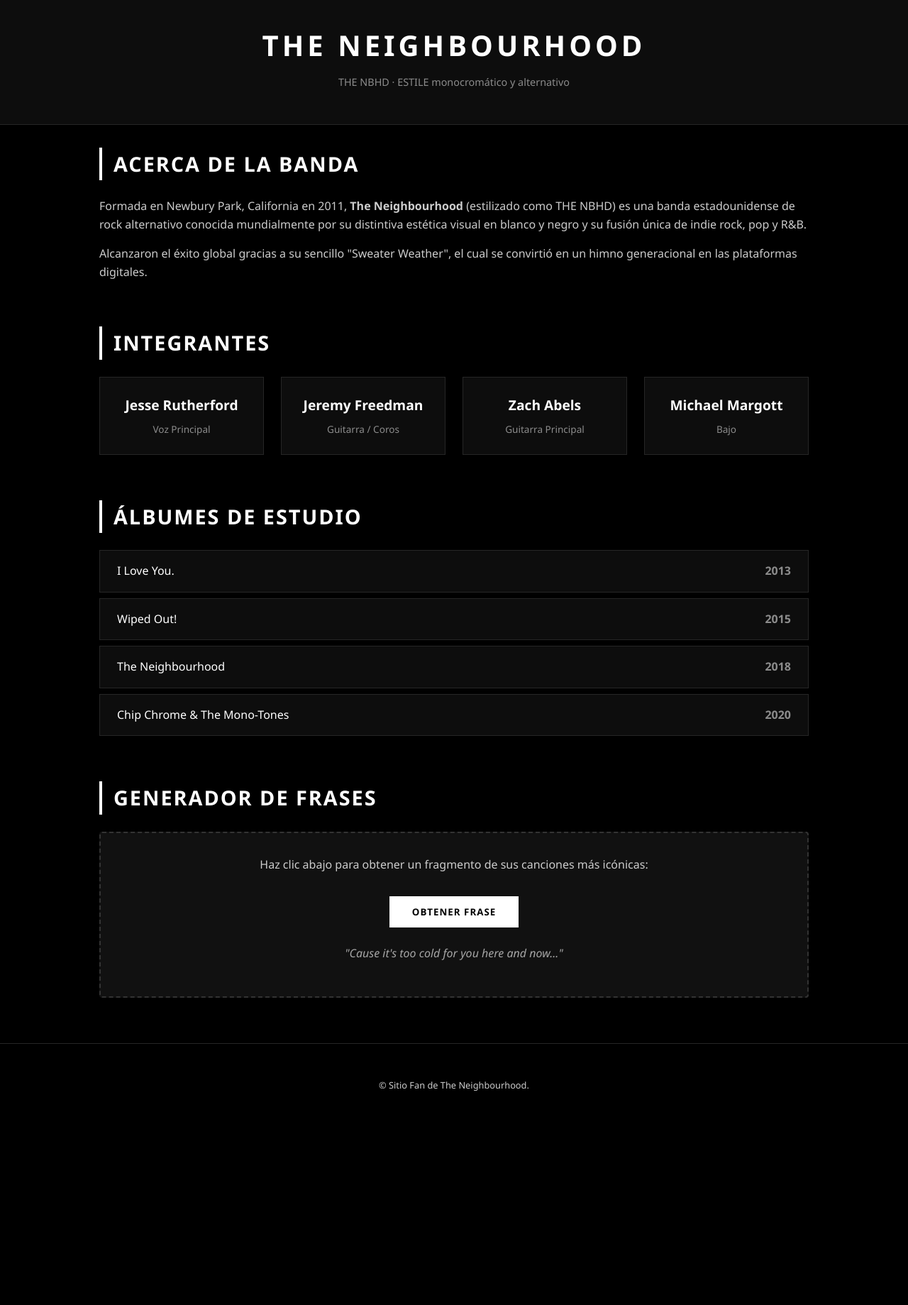
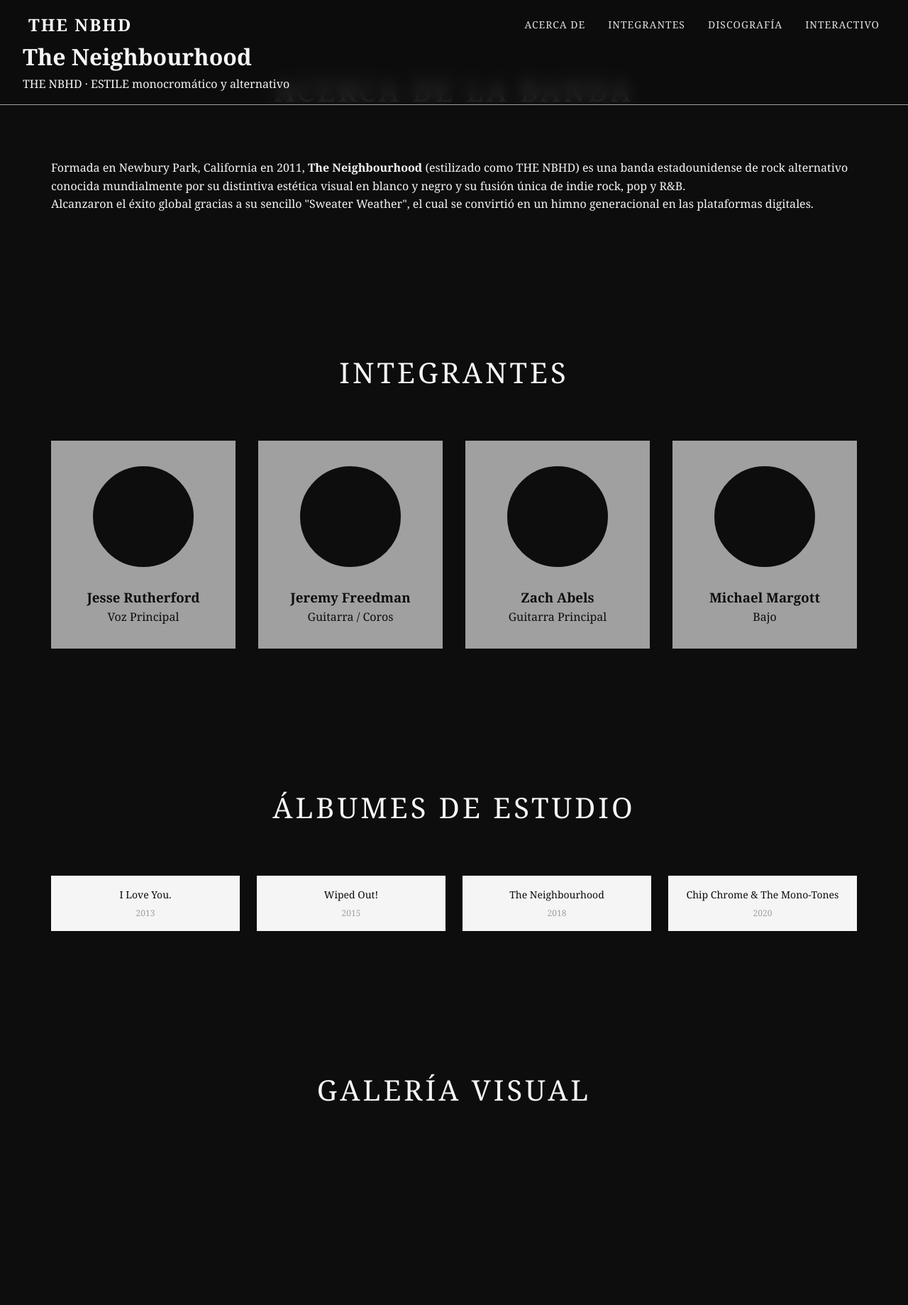
Before and after one commit to AlexLifoncio/THE-NEIGHBOURHOOD-WEB-, a plain HTML site: page index.html in a window 1280 px wide. Shown: the top 1839 px of the page at 71% size. Before the commit the page ends 1604 px from the top, so only its background shows below. Drawn offline with Linux system fonts and the light colour scheme.

Commit message:
Refactor website structure and styles; add interactive lyric generator

```diff
--- a/index.html
+++ b/index.html
@@ -3,172 +3,20 @@
 <head>
     <meta charset="UTF-8">
     <meta name="viewport" content="width=device-width, initial-scale=1.0">
-    <title>The Neighbourhood | Estética B&N</title>
-    <style>
-        /* Estilos globales basados en la estética monocromática de la banda */
-        * {
-            margin: 0;
-            padding: 0;
-            box-box-sizing: border-box;
-            font-family: 'Segoe UI', Tahoma, Geneva, Verdana, sans-serif;
-        }
-
-        body {
-            background-color: #000000;
-            color: #ffffff;
-            line-height: 1.6;
-        }
-
-        header {
-            background-color: #0d0d0d;
-            border-bottom: 1px solid #262626;
-            padding: 2rem;
-            text-align: center;
-            position: sticky;
-            top: 0;
-            z-index: 100;
-        }
-
-        header h1 {
-            font-size: 2.5rem;
-            letter-spacing: 5px;
-            text-transform: uppercase;
-            font-weight: 900;
-        }
-
-        header p {
-            color: #8c8c8c;
-            font-size: 0.9rem;
-            margin-top: 0.5rem;
-        }
-
-        .container {
-            max-width: 1000px;
-            margin: 2rem auto;
-            padding: 0 1.5rem;
-        }
-
-        section {
-            margin-bottom: 4rem;
-        }
-
-        h2 {
-            font-size: 1.8rem;
-            text-transform: uppercase;
-            letter-spacing: 2px;
-            border-left: 4px solid #ffffff;
-            padding-left: 1rem;
-            margin-bottom: 1.5rem;
-        }
-
-        p {
-            color: #cccccc;
-            margin-bottom: 1rem;
-        }
-
-        /* Grid de Integrantes */
-        .grid-members {
-            display: grid;
-            grid-template-columns: repeat(auto-fit, minmax(200px, 1fr));
-            gap: 1.5rem;
-            margin-top: 1.5rem;
-        }
-
-        .member-card {
-            background-color: #0d0d0d;
-            border: 1px solid #262626;
-            padding: 1.5rem;
-            text-align: center;
-            transition: transform 0.3s, background-color 0.3s;
-        }
-
-        .member-card:hover {
-            transform: translateY(-5px);
-            background-color: #1a1a1a;
-            border-color: #ffffff;
-        }
-
-        .member-card h3 {
-            font-size: 1.2rem;
-            margin-bottom: 0.5rem;
-        }
-
-        .member-card p {
-            font-size: 0.85rem;
-            color: #8c8c8c;
-            margin-bottom: 0;
-        }
-
-        /* Lista de Álbumes */
-        .discography {
-            list-style: none;
-        }
-
-        .album-item {
-            display: flex;
-            justify-content: space-between;
-            align-items: center;
-            background-color: #0d0d0d;
-            padding: 1rem 1.5rem;
-            margin-bottom: 0.5rem;
-            border: 1px solid #262626;
-        }
-
-        .album-item:hover {
-            border-color: #595959;
-        }
-
-        .album-year {
-            color: #8c8c8c;
-            font-weight: bold;
-        }
-
-        /* Sección de interacción */
-        .interactive-box {
-            background-color: #111111;
-            border: 2px dashed #333333;
-            padding: 2rem;
-            text-align: center;
-            border-radius: 4px;
-        }
-
-        .btn-action {
-            background-color: #ffffff;
-            color: #000000;
-            border: none;
-            padding: 0.8rem 2rem;
-            font-weight: bold;
-            text-transform: uppercase;
-            letter-spacing: 1px;
-            cursor: pointer;
-            margin-top: 1rem;
-            transition: background-color 0.3s;
-        }
-
-        .btn-action:hover {
-            background-color: #cccccc;
-        }
-
-        #lyric-display {
-            margin-top: 1.5rem;
-            font-style: italic;
-            color: #a6a6a6;
-            min-height: 24px;
-        }
-
-        footer {
-            text-align: center;
-            padding: 3rem;
-            color: #595959;
-            font-size: 0.8rem;
-            border-top: 1px solid #262626;
-            margin-top: 4rem;
-        }
-    </style>
+    <link rel="stylesheet" href="styles.css">
+    <title>The Neighbourhood | Estética Alternativa</title>
 </head>
 <body>
-
     <header>
+        <nav>
+            <div class="logo">THE NBHD</div>
+            <ul class="nav-links">
+                <li><a href="#about">Acerca de</a></li>
+                <li><a href="#members">Integrantes</a></li>
+                <li><a href="#albums">Discografía</a></li>
+                <li><a href="#interactive">Interactivo</a></li>
+            </ul>
+        </nav>
         <h1>The Neighbourhood</h1>
         <p>THE NBHD · ESTILE monocromático y alternativo</p>
     </header>
@@ -176,29 +24,39 @@
     <div class="container">
 
         <!-- Biografía -->
-        <section id="about">
-            <h2>Acerca de la Banda</h2>
+        <section id="about" class="section">
+            <div class="section-header">
+                <h2>Acerca de la Banda</h2>
+                <span class="section-divider"></span>
+            </div>
             <p>Formada en Newbury Park, California en 2011, <strong>The Neighbourhood</strong> (estilizado como THE NBHD) es una banda estadounidense de rock alternativo conocida mundialmente por su distintiva estética visual en blanco y negro y su fusión única de indie rock, pop y R&B.</p>
             <p>Alcanzaron el éxito global gracias a su sencillo "Sweater Weather", el cual se convirtió en un himno generacional en las plataformas digitales.</p>
         </section>
 
         <!-- Integrantes -->
-        <section id="members">
-            <h2>Integrantes</h2>
+        <section id="members" class="section">
+            <div class="section-header">
+                <h2>Integrantes</h2>
+                <span class="section-divider"></span>
+            </div>
             <div class="grid-members">
                 <div class="member-card">
+                    <div class="member-image"></div>
                     <h3>Jesse Rutherford</h3>
                     <p>Voz Principal</p>
                 </div>
                 <div class="member-card">
+                    <div class="member-image"></div>
                     <h3>Jeremy Freedman</h3>
                     <p>Guitarra / Coros</p>
                 </div>
                 <div class="member-card">
+                    <div class="member-image"></div>
                     <h3>Zach Abels</h3>
                     <p>Guitarra Principal</p>
                 </div>
                 <div class="member-card">
+                    <div class="member-image"></div>
                     <h3>Michael Margott</h3>
                     <p>Bajo</p>
                 </div>
@@ -206,8 +64,11 @@
         </section>
 
         <!-- Discografía -->
-        <section id="albums">
-            <h2>Álbumes de Estudio</h2>
+        <section id="albums" class="section">
+            <div class="section-header">
+                <h2>Álbumes de Estudio</h2>
+                <span class="section-divider"></span>
+            </div>
             <ul class="discography">
                 <li class="album-item">
                     <span>I Love You.</span>
@@ -228,9 +89,26 @@
             </ul>
         </section>
 
+        <!-- Galería -->
+        <section id="gallery" class="section">
+            <div class="section-header">
+                <h2>Galería Visual</h2>
+                <span class="section-divider"></span>
+            </div>
+            <div class="gallery-grid">
+                <div class="gallery-item"></div>
+                <div class="gallery-item"></div>
+                <div class="gallery-item"></div>
+                <div class="gallery-item"></div>
+            </div>
+        </section>
+
         <!-- Sección Interactiva con JavaScript -->
-        <section id="interactive">
-            <h2>Generador de Frases</h2>
+        <section id="interactive" class="section">
+            <div class="section-header">
+                <h2>Generador de Frases</h2>
+                <span class="section-divider"></span>
+            </div>
             <div class="interactive-box">
                 <p>Haz clic abajo para obtener un fragmento de sus canciones más icónicas:</p>
                 <button class="btn-action" onclick="generateLyric()">Obtener Frase</button>
@@ -240,25 +118,9 @@
 
     </div>
 
+    <script src="javascript.js"></script>
     <footer>
         <p>&copy; Sitio Fan de The Neighbourhood.</p>
     </footer>
-
-    <script>
-        // Un pequeño script interactivo para cambiar frases de la banda
-        const lyrics = [
-            '"And now let me hold both your hands in the holes of my sweater..." — Sweater Weather',
-            '"I change by the hour, I mcsh with the power..." — Daddy Issues',
-            '"Lost in translation with no explanation..." — Softcore',
-            '"Every day is a dynamic adventure when you\'re living it with you..." — Scary Love',
-            '"I\'m a little bit generic, \'cause I\'m generic for you..." — Reflections'
-        ];
-
-        function generateLyric() {
-            const display = document.getElementById('lyric-display');
-            const randomIndex = Math.floor(Math.random() * lyrics.length);
-            display.innerText = lyrics[randomIndex];
-        }
-    </script>
 </body>
 </html>
--- /dev/null
+++ b/styles.css
@@ -0,0 +1,303 @@
+:root {
+    --black: #0d0d0d;
+    --white: #f5f5f5;
+    --light-gray: #e0e0e0;
+    --medium-gray: #a0a0a0;
+    --dark-gray: #333333;
+    --accent-gold: #d4af37;
+    --accent-red: #e85d42;
+    --transition-speed: 0.3s;
+}
+
+* {
+    margin: 0;
+    padding: 0;
+    box-sizing: border-box;
+}
+
+html {
+    scroll-behavior: smooth;
+}
+
+body {
+    font-family: 'Georgia', serif;
+    background-color: var(--black);
+    color: var(--white);
+    line-height: 1.6;
+    overflow-x: hidden;
+}
+
+a {
+    text-decoration: none;
+    color: inherit;
+}
+
+ul {
+    list-style: none;
+}
+
+img {
+    max-width: 100%;
+    display: block;
+}
+
+/* Header */
+header {
+    position: fixed;
+    top: 0;
+    width: 100%;
+    background: rgba(13, 13, 13, 0.8);
+    backdrop-filter: blur(10px);
+    z-index: 1000;
+    padding: 1rem 2rem;
+    border-bottom: 1px solid var(--medium-gray);
+}
+
+nav {
+    max-width: 1200px;
+    margin: 0 auto;
+    display: flex;
+    justify-content: space-between;
+    align-items: center;
+}
+
+.logo {
+    font-size: 1.5rem;
+    font-weight: bold;
+    color: var(--white);
+    letter-spacing: 2px;
+    text-transform: uppercase;
+}
+
+.logo span {
+    color: var(--accent-gold);
+}
+
+.nav-links {
+    display: flex;
+    gap: 2rem;
+}
+
+.nav-links a {
+    color: var(--light-gray);
+    font-size: 0.875rem;
+    text-transform: uppercase;
+    letter-spacing: 1px;
+    transition: var(--transition-speed);
+    position: relative;
+}
+
+.nav-links a:hover {
+    color: var(--accent-gold);
+}
+
+.nav-links a::after {
+    content: '';
+    position: absolute;
+    width: 0;
+    height: 1px;
+    bottom: -4px;
+    left: 0;
+    background-color: var(--accent-gold);
+    transition: var(--transition-speed);
+}
+
+.nav-links a:hover::after {
+    width: 100%;
+}
+
+/* Sections */
+.section {
+    max-width: 1200px;
+    margin: 0 auto;
+    padding: 6rem 2rem;
+}
+
+.section-header {
+    text-align: center;
+    margin-bottom: 4rem;
+}
+
+.section-header h2 {
+    font-size: 2.5rem;
+    font-weight: normal;
+    letter-spacing: 4px;
+    text-transform: uppercase;
+    margin-bottom: 1rem;
+    color: var(--white);
+}
+
+.section-header p {
+    color: var(--medium-gray);
+    font-size: 1.125rem;
+    max-width: 600px;
+    margin: 0 auto;
+}
+
+.section-divider {
+    width: 60px;
+    height: 1px;
+    background-color: var(--medium-gray);
+    margin: 1.5rem auto 0;
+}
+
+/* About Section text is inside .section */
+.grid-members {
+    max-width: 1200px;
+    margin: 0 auto;
+    display: grid;
+    grid-template-columns: repeat(auto-fit, minmax(250px, 1fr));
+    gap: 2rem;
+}
+
+.member-card {
+    background: var(--medium-gray);
+    color: var(--black);
+    padding: 2rem;
+    text-align: center;
+    transition: var(--transition-speed);
+    position: relative;
+    overflow: hidden;
+}
+
+.member-card::before {
+    content: '';
+    position: absolute;
+    top: 0;
+    left: 0;
+    right: 0;
+    height: 3px;
+    background: var(--accent-gold);
+    transform: scaleX(0);
+    transition: var(--transition-speed);
+}
+
+.member-card:hover::before {
+    transform: scaleX(1);
+}
+
+.member-card:hover {
+    transform: translateY(-5px);
+}
+
+.member-image {
+    width: 150px;
+    height: 150px;
+    background: var(--black);
+    border-radius: 50%;
+    margin: 0 auto 1.5rem;
+    border: 4px solid var(--medium-gray);
+}
+
+/* Discography */
+.discography {
+    max-width: 1200px;
+    margin: 0 auto;
+    display: grid;
+    grid-template-columns: repeat(auto-fit, minmax(200px, 1fr));
+    gap: 1.5rem;
+}
+
+.album-item {
+    background: var(--white);
+    color: var(--black);
+    padding: 1rem;
+    text-align: center;
+    transition: var(--transition-speed);
+}
+
+.album-item:hover {
+    transform: translateY(-3px);
+}
+
+.album-item span {
+    display: block;
+    font-size: 0.875rem;
+}
+
+.album-item .album-year {
+    color: var(--medium-gray);
+    font-size: 0.75rem;
+    margin-top: 0.25rem;
+}
+
+/* Gallery */
+.gallery-grid {
+    max-width: 1200px;
+    margin: 0 auto;
+    display: grid;
+    grid-template-columns: repeat(auto-fit, minmax(300px, 1fr));
+    gap: 1.5rem;
+}
+
+.gallery-item {
+    background: var(--black);
+    aspect-ratio: 16/9;
+    position: relative;
+    overflow: hidden;
+    cursor: pointer;
+    transition: var(--transition-speed);
+}
+
+.gallery-item:hover {
+    transform: scale(1.02);
+}
+
+/* Gallery items are empty divs with background patterns */
+.interactive-box {
+    background: var(--white);
+    color: var(--black);
+    padding: 3rem;
+    text-align: center;
+    max-width: 800px;
+    margin: 0 auto;
+    border-radius: 8px;
+}
+
+.interactive-box p {
+    font-size: 1.125rem;
+    margin-bottom: 2rem;
+    color: var(--medium-gray);
+}
+
+.btn-action {
+    background: var(--accent-gold);
+    color: var(--black);
+    border: none;
+    padding: 1rem 2rem;
+    font-size: 1rem;
+    text-transform: uppercase;
+    letter-spacing: 2px;
+    cursor: pointer;
+    transition: var(--transition-speed);
+    font-family: 'Georgia', serif;
+}
+
+.btn-action:hover {
+    background: var(--accent-red);
+    transform: scale(1.05);
+}
+
+/* Footer */
+footer {
+    background: var(--black);
+    color: var(--medium-gray);
+    text-align: center;
+    padding: 3rem 2rem;
+    margin-top: 6rem;
+}
+
+footer p {
+    font-size: 0.875rem;
+}
+
+/* Responsive */
+@media (max-width: 768px) {
+    .nav-links {
+        display: none;
+    }
+
+    .section {
+        padding: 4rem 1rem;
+    }
+}
```
Also changed, not shown: javascript.js (added, +24 -0 lines).
